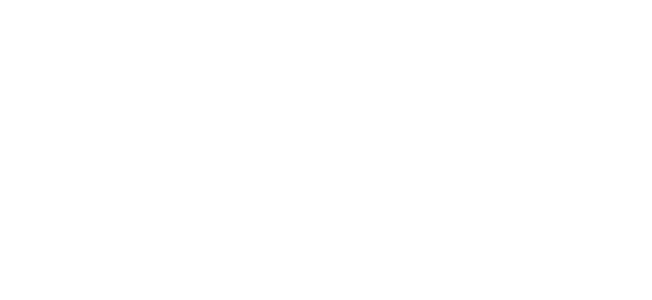
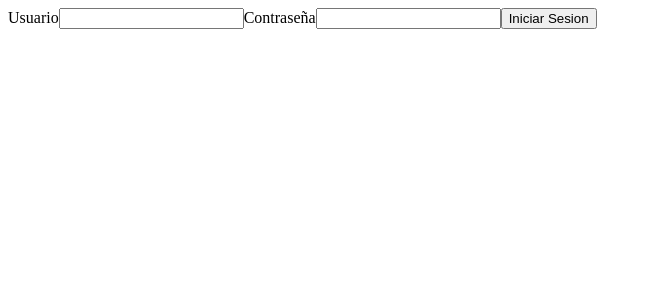
Before and after one commit to valebe6/mouling-rouge, a React (Vite) app: page / in a window 1280 px wide. Shown: the top 300 px of the page, without its empty margins (0-652 px from the left). Built offline with nearby package versions, Linux system fonts and the light colour scheme.

Commit message:
se crea el component de conexion a la DB

```diff
--- a/index.html
+++ b/index.html
@@ -4,7 +4,7 @@
     <meta charset="UTF-8" />
     <link rel="icon" type="image/svg+xml" href="/vite.svg" />
     <meta name="viewport" content="width=device-width, initial-scale=1.0" />
-    <title>Vite + React</title>
+    <title>Moulin Rouge</title>
   </head>
   <body>
     <div id="root"></div>
--- a/package.json
+++ b/package.json
@@ -10,8 +10,10 @@
     "preview": "vite preview"
   },
   "dependencies": {
+    "firebase": "^10.1.0",
     "react": "^18.2.0",
-    "react-dom": "^18.2.0"
+    "react-dom": "^18.2.0",
+    "react-router-dom": "^6.14.2"
   },
   "devDependencies": {
     "@types/react": "^18.2.14",
--- a/src/App.jsx
+++ b/src/App.jsx
@@ -1,12 +1,11 @@
+import Login from "./components/layouts/Login";
 
 function App() {
-
-
   return (
     <>
-
+      <Login />
     </>
-  )
+  );
 }
 
-export default App
+export default App;
--- /dev/null
+++ b/src/components/layouts/Login.jsx
@@ -0,0 +1,24 @@
+const Login = () => {
+  function verificar() {
+    let user = document.querySelector("#user");
+    if (user == "hola") {
+      console.log("holaaaa");
+    }
+  }
+
+  return (
+    <section>
+      <form action="" className="formulario">
+        <label>Usuario</label>
+        <input type="text" id="user" />
+        <label>Contraseña</label>
+        <input type="password" />
+        <button type="button" onClick={verificar}>
+          Iniciar Sesion
+        </button>
+      </form>
+    </section>
+  );
+};
+
+export default Login;
```
Also changed, not shown: src/components/layouts/config/UsersConection.jsx (added, +14 -0 lines), 1 other file (tests, documents, lock files or other folders).
